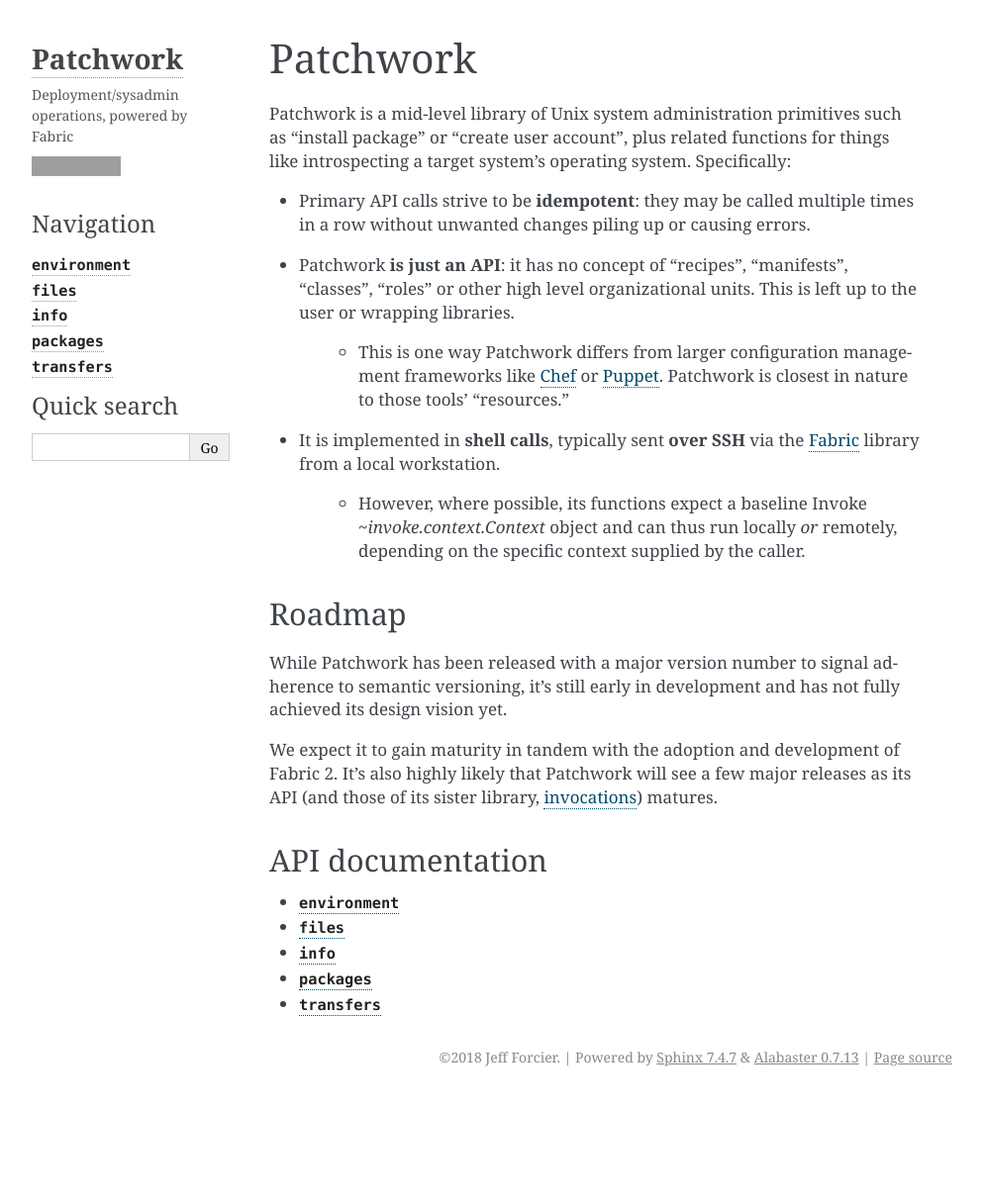
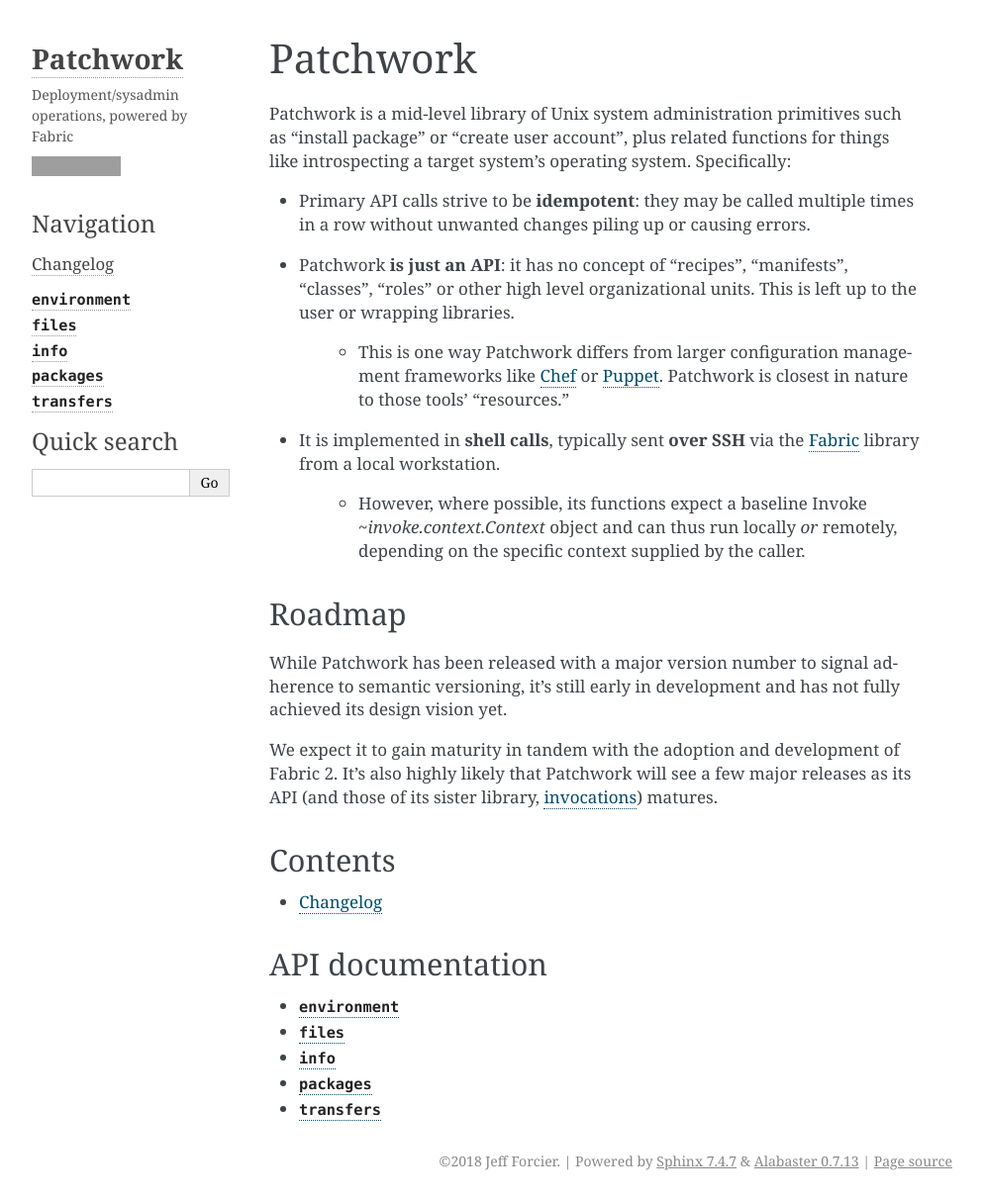
Before and after one commit to fabric/patchwork, a Sphinx documentation site: the page built from docs/index.rst, in a window 1280 px wide. Shown: the whole page at 99% size, without its empty margins (148-1141 px from the left). Built offline with Sphinx 7.4.7, drawn with Linux system fonts in a browser that asks for light colours; before the commit the page ends 1108 px from its top, so only the background shows below that; grey boxes are pictures that could not be loaded.

Commit message:
Changelog added

```diff
--- /dev/null
+++ b/docs/changelog.rst
@@ -0,0 +1,6 @@
+=========
+Changelog
+=========
+
+- :release:`1.0.0 <2018-05-08>`
+- :feature:`-` Pre-history.
--- a/docs/index.rst
+++ b/docs/index.rst
@@ -18,6 +18,16 @@
 <https://invocations.readthedocs.io>`_) matures.
 
 
+Contents
+========
+
+.. toctree::
+    :glob:
+    :maxdepth: 1
+
+    *
+
+
 API documentation
 =================
 
```
